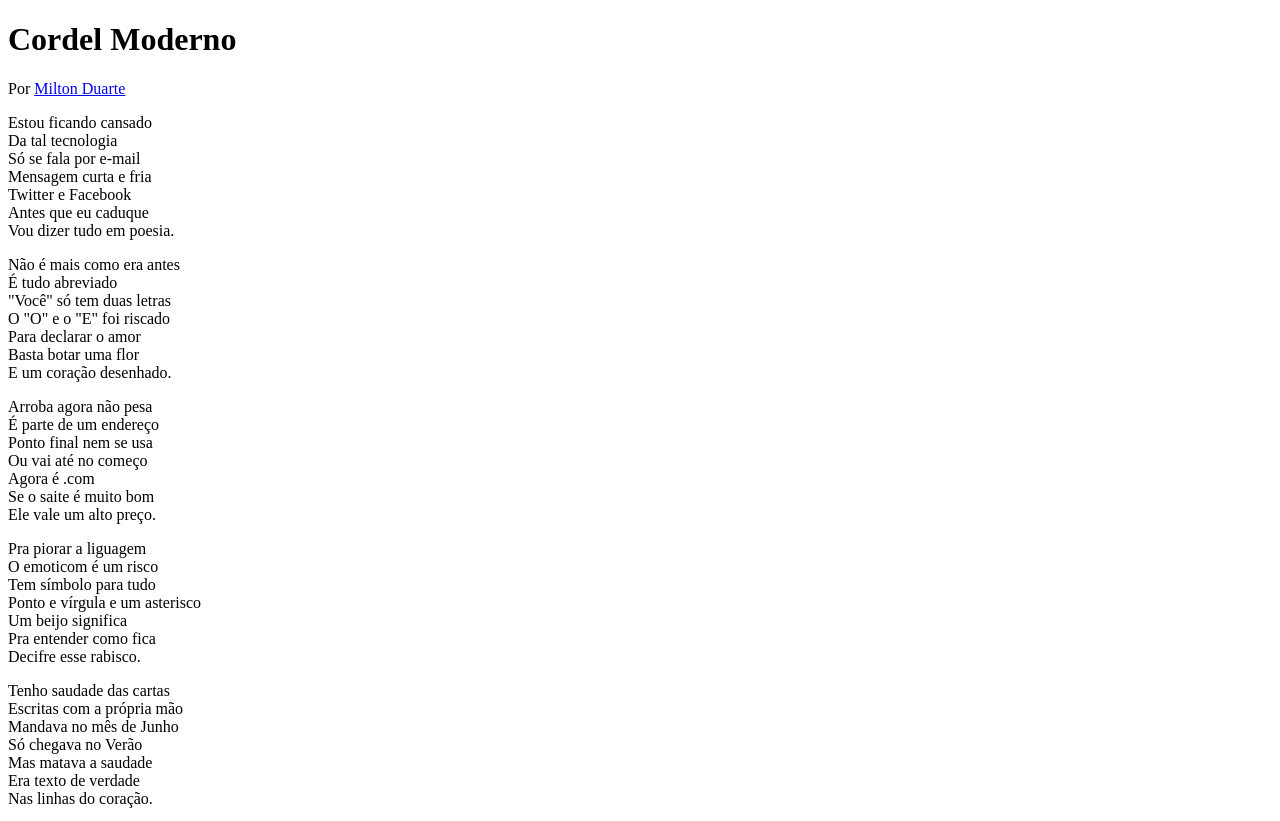
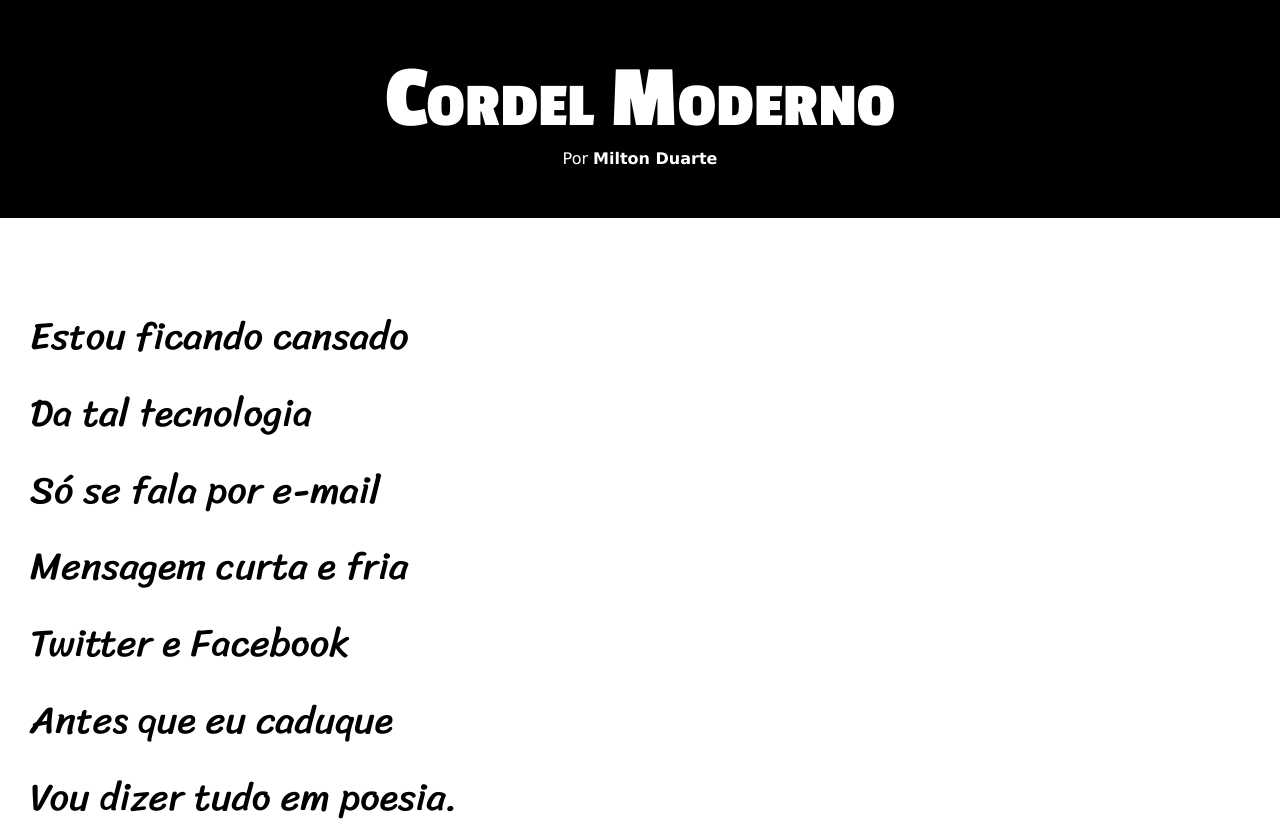
Before and after one commit to Rinaldoojunior/HTML-CSS, a plain HTML site: page desafios/desafio012/desafio012.html in a window 1280 px wide. Shown: the top 821 px of the page. Drawn offline with Linux system fonts and the light colour scheme; a web font is replaced by a local one.

Commit message:
atualização de estilos desafio 12

```diff
--- a/desafios/desafio012/desafio012.html
+++ b/desafios/desafio012/desafio012.html
@@ -13,7 +13,7 @@
 
     </header>
 
-<section>
+<section class="normal">
     <p>
         Estou ficando cansado <br>
         Da tal tecnologia<br>
@@ -26,7 +26,7 @@
 </section>
 
 
-<section>
+<section class="imagem">
     <p>
         Não é mais como era antes <br>
         É tudo abreviado <br>
@@ -38,7 +38,7 @@
     </p>
 </section>
 
-<section>
+<section class="normal">
     <p>
         Arroba agora não pesa <br>
         É parte de um endereço<br>
@@ -59,7 +59,7 @@
     </p>
 </section>
 
-<section>
+<section class="imagem">
     <p>
         Tenho saudade das cartas <br>
         Escritas com a própria mão<br>
@@ -71,7 +71,7 @@
     </p>
 </section>
 
-<section>
+<section class="normal">
     <p>
         Agora, escrevo e envio <br>
         Chegando na mesma hora<br>
--- a/desafios/desafio012/estilo/style.css
+++ b/desafios/desafio012/estilo/style.css
@@ -1 +1,81 @@
 @charset "UTF-8";
+
+@import url('https://fonts.googleapis.com/css2?family=Bebas+Neue&family=Honk&family=Kaushan+Script&family=Open+Sans:ital,wght@0,300..800;1,300..800&family=Passion+One:wght@400;700;900&family=Rowdies:wght@300;400;700&display=swap');
+
+@import url('https://fonts.googleapis.com/css2?family=Bebas+Neue&family=Honk&family=Kaushan+Script&family=Open+Sans:ital,wght@0,300..800;1,300..800&family=Passion+One:wght@400;700;900&family=Rowdies:wght@300;400;700&family=Sriracha&display=swap');
+
+:root{
+    --fonte1: Verdana, Geneva, Tahoma, sans-serif;
+    --fonte2: 'Passion One', cursive;
+    --fonte3: 'Sriracha', cursive;
+}
+
+*{
+    margin: 0px;
+    padding: 0px;
+}
+
+html, body{
+    background-color: gray;
+    font-family: var(--fonte1);
+
+}
+
+header{
+    background-color: black;
+    color: white;
+    text-align: center;
+}
+
+header > h1{
+    padding-top: 50px;
+    font-variant: small-caps;
+    font-family: var(--fonte2);
+    font-size: 7vw;
+}
+
+header > p{
+    padding-bottom: 50px;
+}
+
+a{
+    color: white;
+    text-decoration: none;
+    font-weight: bold;
+}
+
+a:hover{
+    text-decoration: underline;
+}
+
+section{
+    padding-top: 10vh;
+    padding-bottom: 10vh;
+    line-height: 2em;
+    padding-left: 30px;
+    font-family: var(--fonte3);
+    font-size: 3vw;
+}
+
+.normal{
+    background-color: white;
+    color: black;
+}
+
+.imagem{
+    background-color: rgb(70, 69, 69);
+    color: white;
+}
+
+.imagem > p{
+    display: inline-block;
+    padding: 10px;
+    background-color: rgba(0, 0, 0, 0.411);
+}
+
+footer{
+    background-color: black;
+    text-align: center;
+    color: white;
+    padding: 10px;
+}
```
